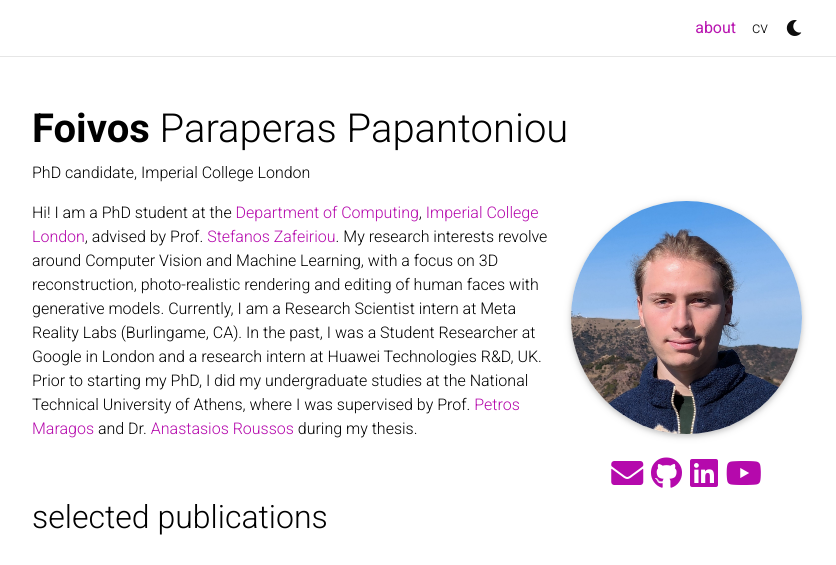
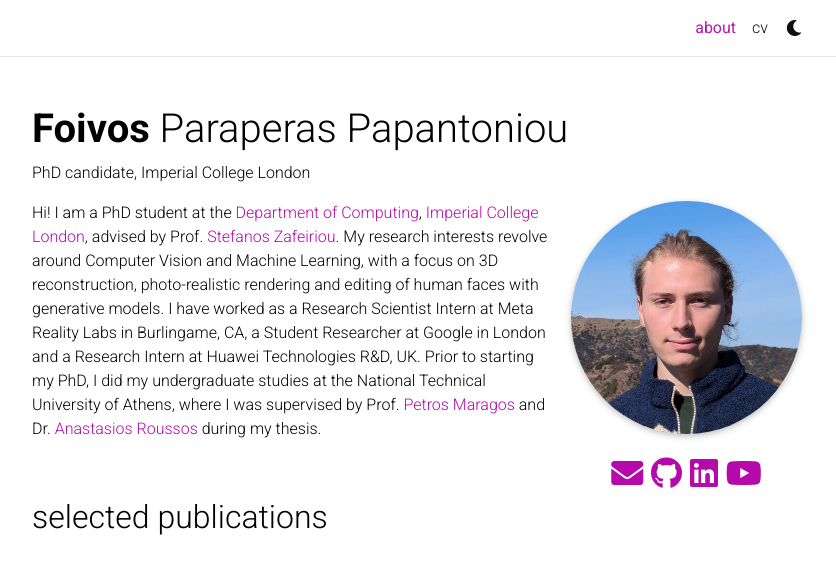
Before and after one commit to foivospar/foivospar.github.io, a Jekyll site: the page built from _pages/about.md, in a window 1280 px wide, cut to the strip 0-565 px from the top of the page. Shown: the whole strip, without its empty margins (223-1059 px from the left). Built offline with Jekyll 4.4.1, drawn with Linux system fonts in a browser that asks for light colours; full-size pictures stand in for the smaller copies a plugin makes; comment, search, counter and statistics services are not loaded; a style sheet for code colours, icons or effects is not loaded.

Commit message:
update homepage

```diff
--- a/_data/cv.yml
+++ b/_data/cv.yml
@@ -25,7 +25,7 @@
   contents:
     - title: Research Scientist Intern
       institution: Meta Reality Labs, Burlingame, CA, USA
-      year: Sep, 2024 - present
+      year: Sep, 2024 - Dec, 2024
     - title: Student Researcher
       institution: Google, London, UK
       year: Apr, 2024 - Sep, 2024
--- a/_pages/about.md
+++ b/_pages/about.md
@@ -19,4 +19,4 @@
 social: false  # includes social icons at the bottom of the page
 ---
 
-Hi! I am a PhD student at the [Department of Computing](https://www.imperial.ac.uk/computing/), [Imperial College London](https://www.imperial.ac.uk/), advised by Prof. [Stefanos Zafeiriou](https://www.imperial.ac.uk/people/s.zafeiriou). My research interests revolve around Computer Vision and Machine Learning, with a focus on 3D reconstruction, photo-realistic rendering and editing of human faces with generative models. Currently, I am a Research Scientist intern at Meta Reality Labs (Burlingame, CA). In the past, I was a Student Researcher at Google in London and a research intern at Huawei Technologies R&D, UK. Prior to starting my PhD, I did my undergraduate studies at the National Technical University of Athens, where I was supervised by Prof. [Petros Maragos](https://robotics.ntua.gr/members/maragos/) and Dr. [Anastasios Roussos](https://users.ics.forth.gr/~troussos/) during my thesis.
+Hi! I am a PhD student at the [Department of Computing](https://www.imperial.ac.uk/computing/), [Imperial College London](https://www.imperial.ac.uk/), advised by Prof. [Stefanos Zafeiriou](https://www.imperial.ac.uk/people/s.zafeiriou). My research interests revolve around Computer Vision and Machine Learning, with a focus on 3D reconstruction, photo-realistic rendering and editing of human faces with generative models. I have worked as a Research Scientist Intern at Meta Reality Labs in Burlingame, CA, a Student Researcher at Google in London and a Research Intern at Huawei Technologies R&D, UK. Prior to starting my PhD, I did my undergraduate studies at the National Technical University of Athens, where I was supervised by Prof. [Petros Maragos](https://robotics.ntua.gr/members/maragos/) and Dr. [Anastasios Roussos](https://users.ics.forth.gr/~troussos/) during my thesis.
```
